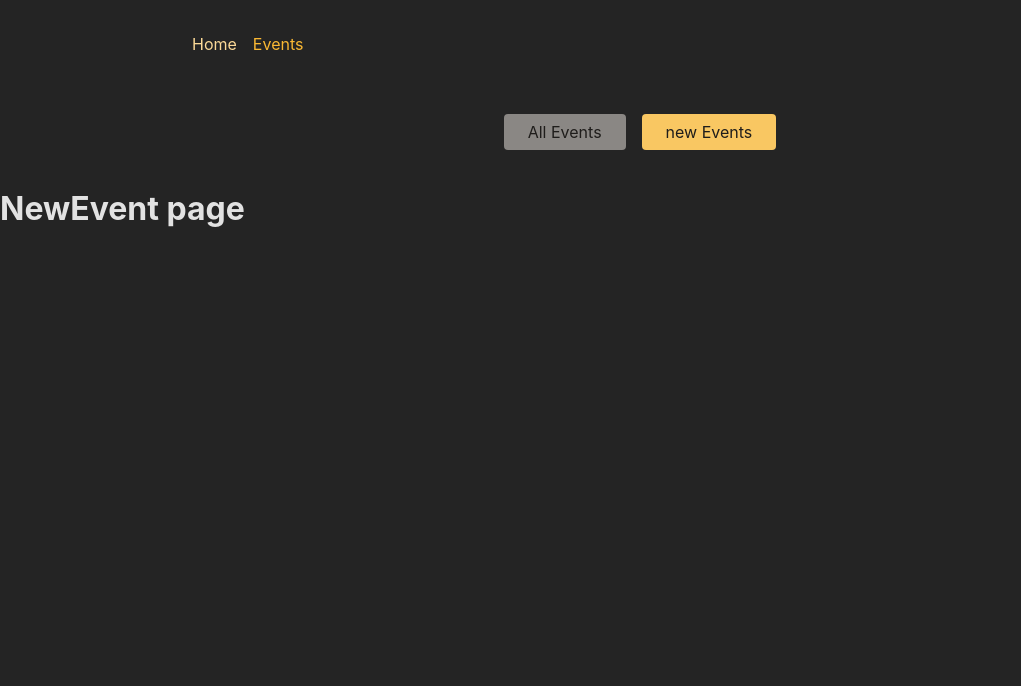
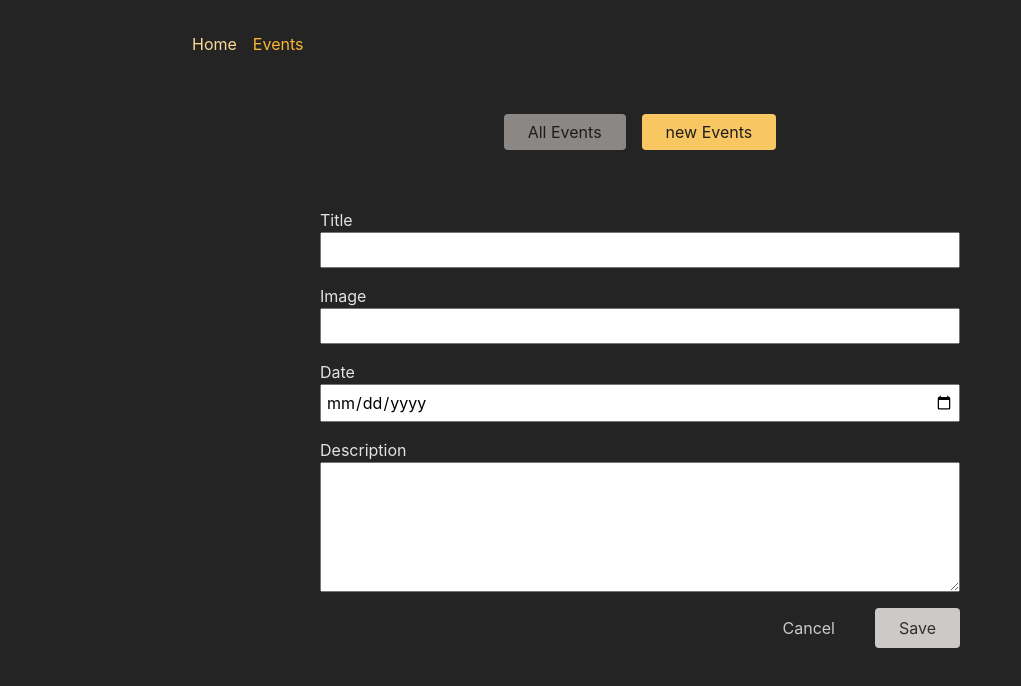
Before and after one commit to aadil42/react-router-practice, a React (Create React App) app in the folder frontend/: page /events/new in a window 1280 px wide. Shown: the top 686 px of the page, without its empty margins (0-1021 px from the left). Built offline with nearby package versions, Linux system fonts and the light colour scheme.

Commit message:
adding events  with action functin

```diff
--- a/frontend/src/App.js
+++ b/frontend/src/App.js
@@ -28,8 +28,9 @@
 import Home from './pages/Home';
 import Events, {loader as eventsLoader} from './pages/Events';
 import {loader as eventDetailLoader} from './pages/EventDetail';
+// import {action as newEventAction} from './pages/NewEvent';
 import EventDetail from './pages/EventDetail';
-import NewEvent from './pages/NewEvent';
+import NewEvent, {action as newEventAction} from './pages/NewEvent';
 import EditEvent from './pages/EditEvent';
 import Error from './pages/Error';
 
@@ -55,7 +56,11 @@
             {path: 'edit', element: <EditEvent />}
           ]
         },
-        {path: 'new', element: <NewEvent />}
+        {
+          path: 'new',
+          element: <NewEvent />,
+          action: newEventAction
+        }
       ]
     }
     ]
--- a/frontend/src/components/EventForm.js
+++ b/frontend/src/components/EventForm.js
@@ -1,4 +1,4 @@
-import { useNavigate } from 'react-router-dom';
+import { useNavigate, Form } from 'react-router-dom';
 
 import classes from './EventForm.module.css';
 
@@ -9,22 +9,22 @@
   }
 
   return (
-    <form className={classes.form}>
+    <Form method='post' className={classes.form}>
       <p>
         <label htmlFor="title">Title</label>
-        <input id="title" type="text" name="title" required defaultValue={event.title}/>
+        <input id="title" type="text" name="title" required defaultValue={event && event.title}/>
       </p>
       <p>
         <label htmlFor="image">Image</label>
-        <input id="image" type="url" name="image" required defaultValue={event.image}/>
+        <input id="image" type="url" name="image" required defaultValue={event && event.image}/>
       </p>
       <p>
         <label htmlFor="date">Date</label>
-        <input id="date" type="date" name="date" required defaultValue={event.date}/>
+        <input id="date" type="date" name="date" required defaultValue={event && event.date}/>
       </p>
       <p>
         <label htmlFor="description">Description</label>
-        <textarea id="description" name="description" rows="5" required defaultValue={event.description}/>
+        <textarea id="description" name="description" rows="5" required defaultValue={event && event.description}/>
       </p>
       <div className={classes.actions}>
         <button type="button" onClick={cancelHandler}>
@@ -32,7 +32,7 @@
         </button>
         <button>Save</button>
       </div>
-    </form>
+    </Form>
   );
 }
 
--- a/frontend/src/pages/NewEvent.js
+++ b/frontend/src/pages/NewEvent.js
@@ -1,8 +1,62 @@
+import { json, redirect } from 'react-router-dom';
 
+import EventForm from '../components/EventForm';
 const NewEvent = () => {
     return (
-        <h1>NewEvent page</h1>
+        <EventForm />
     );
 }
 
 export default NewEvent;
+
+// export const action = async ({request, params}) => {
+
+//     const data = await request.formData();
+//     const eventData = {
+//         title: data.get('title'),
+//         image: data.get('image'),
+//         date: data.get('date'),
+//         description: data.get('description')
+//     };
+
+//     const response = await fetch('http://localhost:8080/events', {
+//     method: 'POST',
+//     headers: {
+//       'Content-Type': 'application/json',
+//     },
+//     body: JSON.stringify(eventData),
+//   });
+//     console.log(response);
+//     if(!response.ok) {
+//         throw json({message: 'couldn\'t send the data'}, {
+//             status: 500
+//         });
+//     }
+
+//     return redirect('/events');
+// }
+
+export async function action({ request, params }) {
+    const data = await request.formData();
+
+    const eventData = {
+      title: data.get('title'),
+      image: data.get('image'),
+      date: data.get('date'),
+      description: data.get('description'),
+    };
+
+    const response = await fetch('http://localhost:8080/events', {
+      method: 'POST',
+      headers: {
+        'Content-Type': 'application/json',
+      },
+      body: JSON.stringify(eventData),
+    });
+
+    if (!response.ok) {
+      throw json({ message: 'Could not save event.' }, { status: 500 });
+    }
+
+    return redirect('/events');
+  }
```
Also changed, not shown: 1 other file (tests, documents, lock files or other folders).
